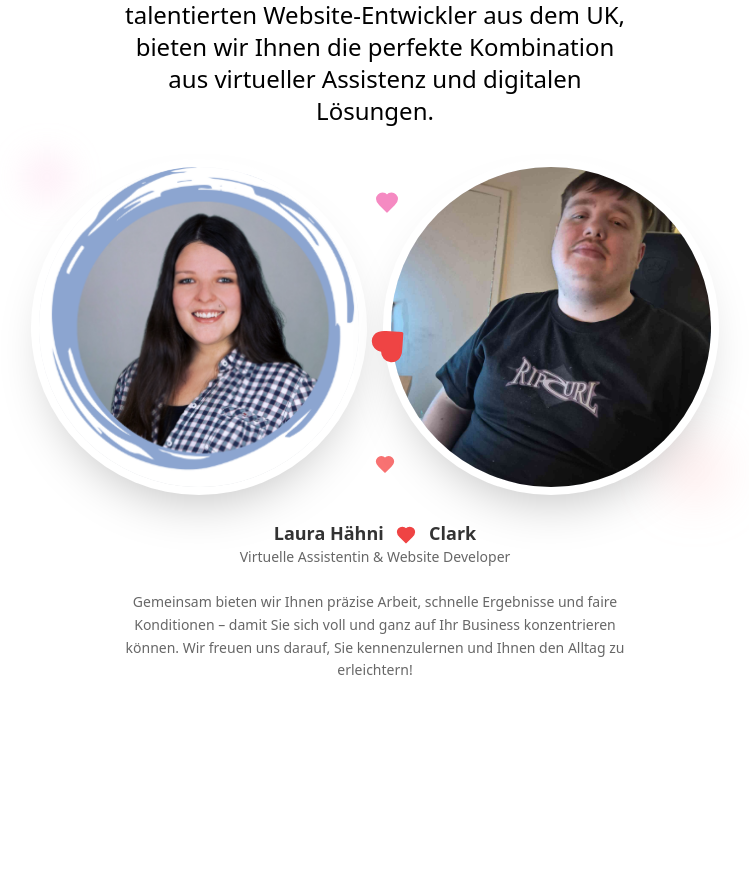
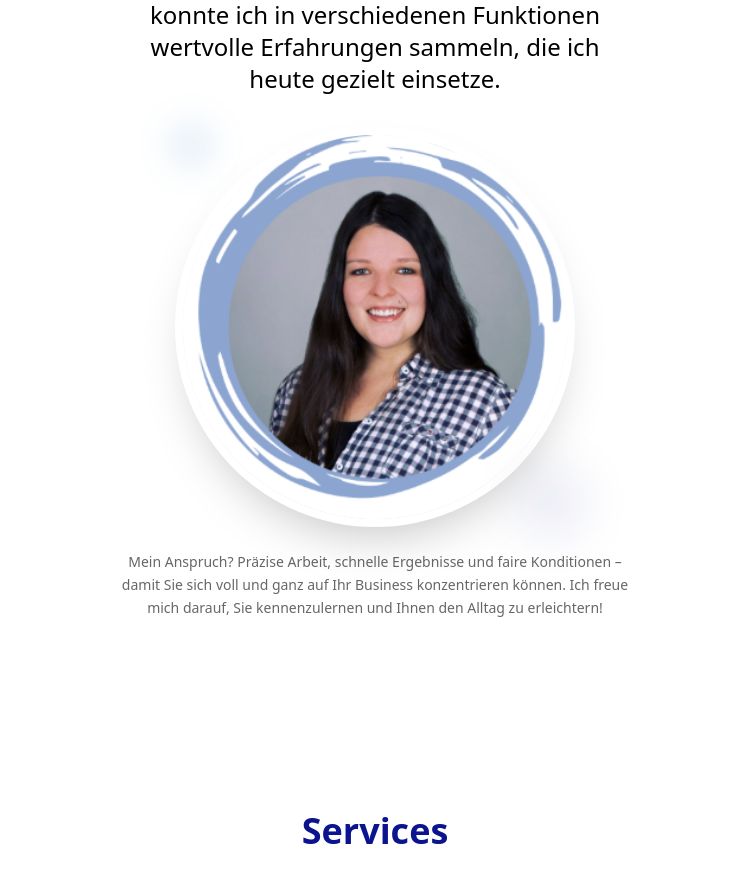
Before and after one commit to SensaiXo/haehni-virtuell-shop, a React (Vite) app: page / in a window 1280 px wide. Shown: the part 1189-2060 px from the top of the page, without its empty margins (265-1014 px from the left). Built offline with nearby package versions, Linux system fonts and the light colour scheme.

Commit message:
Reverted to commit 7b61add833c1b71443081103684bb9a168d83935

```diff
--- a/src/components/HeroSection.tsx
+++ b/src/components/HeroSection.tsx
@@ -1,6 +1,6 @@
 import React from 'react';
 import { Link } from 'react-router-dom';
-import { ArrowRight, Zap, Award, Clock, Heart } from 'lucide-react';
+import { ArrowRight, Zap, Award, Clock } from 'lucide-react';
 import { motion } from 'framer-motion';
 import { Button } from '@/components/ui/button';
 const HeroSection = () => {
@@ -135,20 +135,19 @@ const HeroSection = () => {
                 transition={{ duration: 0.6, delay: 0.6 }}
               >
                 "Grüezi, ich bin Laura Hähni...<br className="hidden sm:block" />
-                <span className="block mt-2">Seit einigen Jahren bin ich als virtuelle Assistentin selbstständig und unterstütze Unternehmen dabei, ihre Buchhaltung und administrativen Aufgaben effizient zu meistern. Zusammen mit Clark, unserem talentierten Website-Entwickler aus dem UK, bieten wir Ihnen die perfekte Kombination aus virtueller Assistenz und digitalen Lösungen.</span>
+                <span className="block mt-2">Seit einigen Jahren bin ich als virtuelle Assistentin selbstständig und unterstütze Unternehmen dabei, ihre Buchhaltung und administrativen Aufgaben effizient zu meistern. Vor meiner Selbstständigkeit konnte ich in verschiedenen Funktionen wertvolle Erfahrungen sammeln, die ich heute gezielt einsetze.</span>
               </motion.p>
 
-              {/* Couple Portrait */}
+              {/* Portrait */}
               <motion.div
-                className="flex justify-center mb-8 relative"
+                className="flex justify-center mb-8"
                 initial={{ opacity: 0, y: 30 }}
                 animate={{ opacity: 1, y: 0 }}
                 transition={{ duration: 0.8, delay: 0.8 }}
               >
-                <div className="relative flex items-center gap-8">
-                  {/* Laura's Portrait */}
+                <div className="relative">
                   <motion.div
-                    className="w-64 h-64 lg:w-80 lg:h-80 rounded-full overflow-hidden shadow-2xl ring-8 ring-[hsl(var(--brand-white))] bg-gradient-to-br from-[hsl(var(--brand-navy))]/5 to-[hsl(var(--brand-blue))]/5 relative z-10"
+                    className="w-80 h-80 lg:w-96 lg:h-96 rounded-full overflow-hidden shadow-2xl ring-8 ring-[hsl(var(--brand-white))] bg-gradient-to-br from-[hsl(var(--brand-navy))]/5 to-[hsl(var(--brand-blue))]/5"
                     whileHover={{ scale: 1.05 }}
                     transition={{ duration: 0.3 }}
                   >
@@ -159,97 +158,18 @@ const HeroSection = () => {
                       src="/lovable-uploads/bcba4a70-2042-41ab-b00e-dbebaf65b148.png"
                     />
                   </motion.div>
-
-                  {/* Floating Hearts Animation */}
+                  {/* Subtle floating accent */}
                   <motion.div
-                    className="absolute top-1/2 left-1/2 transform -translate-x-1/2 -translate-y-1/2 z-20"
-                    animate={{
-                      rotate: [0, 360],
-                      scale: [1, 1.2, 1]
-                    }}
-                    transition={{
-                      duration: 4,
-                      repeat: Infinity,
-                      ease: "easeInOut"
-                    }}
-                  >
-                    <Heart className="w-8 h-8 text-red-500 fill-red-500" />
-                  </motion.div>
-
-                  {/* Additional floating hearts */}
-                  <motion.div
-                    className="absolute top-8 left-1/2 transform -translate-x-1/2 z-15"
-                    animate={{
-                      y: [0, -20, 0],
-                      opacity: [0.7, 1, 0.7]
-                    }}
-                    transition={{
-                      duration: 3,
-                      repeat: Infinity,
-                      ease: "easeInOut",
-                      delay: 1
-                    }}
-                  >
-                    <Heart className="w-6 h-6 text-pink-400 fill-pink-400" />
-                  </motion.div>
-
-                  <motion.div
-                    className="absolute bottom-8 left-1/2 transform -translate-x-1/2 z-15"
-                    animate={{
-                      y: [0, 20, 0],
-                      opacity: [0.7, 1, 0.7]
-                    }}
-                    transition={{
-                      duration: 3,
-                      repeat: Infinity,
-                      ease: "easeInOut",
-                      delay: 2
-                    }}
-                  >
-                    <Heart className="w-5 h-5 text-red-400 fill-red-400" />
-                  </motion.div>
-
-                  {/* Clark's Portrait */}
-                  <motion.div
-                    className="w-64 h-64 lg:w-80 lg:h-80 rounded-full overflow-hidden shadow-2xl ring-8 ring-[hsl(var(--brand-white))] bg-gradient-to-br from-[hsl(var(--brand-navy))]/5 to-[hsl(var(--brand-blue))]/5 relative z-10"
-                    whileHover={{ scale: 1.05 }}
-                    transition={{ duration: 0.3 }}
-                  >
-                    <img
-                      alt="Clark – Website Developer from UK"
-                      className="w-full h-full object-cover object-center"
-                      loading="lazy"
-                      src="/lovable-uploads/7ec14da2-55de-492d-ac88-28b2e42f814e.png"
-                    />
-                  </motion.div>
-
-                  {/* Romantic glow effects */}
-                  <motion.div
-                    className="absolute -bottom-4 -right-4 w-16 h-16 bg-red-300/20 rounded-full blur-xl"
+                    className="absolute -bottom-4 -right-4 w-16 h-16 bg-[hsl(var(--brand-navy))]/10 rounded-full blur-xl"
                     animate={{ y: [0, -10, 0] }}
                     transition={{ duration: 3, repeat: Infinity, ease: "easeInOut" }}
                   />
                   <motion.div
-                    className="absolute -top-4 -left-4 w-12 h-12 bg-pink-300/20 rounded-full blur-lg"
+                    className="absolute -top-4 -left-4 w-12 h-12 bg-[hsl(var(--brand-blue))]/10 rounded-full blur-lg"
                     animate={{ y: [0, 10, 0] }}
                     transition={{ duration: 2, repeat: Infinity, ease: "easeInOut" }}
                   />
                 </div>
-              </motion.div>
-
-              {/* Names */}
-              <motion.div
-                className="text-center mb-6"
-                initial={{ opacity: 0 }}
-                animate={{ opacity: 1 }}
-                transition={{ duration: 0.6, delay: 1.0 }}
-              >
-                <p className="text-lg font-semibold text-black/80">
-                  Laura Hähni <Heart className="inline w-5 h-5 text-red-500 fill-red-500 mx-2" /> Clark
-                </p>
-                <p className="text-sm text-black/60">
-                  Virtuelle Assistentin & Website Developer
-                </p>
               </motion.div>
 
               {/* Microcopy */}
@@ -259,7 +179,7 @@ const HeroSection = () => {
                 animate={{ opacity: 1 }}
                 transition={{ duration: 0.6, delay: 1.2 }}
               >
-                Gemeinsam bieten wir Ihnen präzise Arbeit, schnelle Ergebnisse und faire Konditionen – damit Sie sich voll und ganz auf Ihr Business konzentrieren können. Wir freuen uns darauf, Sie kennenzulernen und Ihnen den Alltag zu erleichtern!
+                Mein Anspruch? Präzise Arbeit, schnelle Ergebnisse und faire Konditionen – damit Sie sich voll und ganz auf Ihr Business konzentrieren können. Ich freue mich darauf, Sie kennenzulernen und Ihnen den Alltag zu erleichtern!
               </motion.div>
             </div>
           </motion.div>
```
Also changed, not shown: public/lovable-uploads/7ec14da2-55de-492d-ac88-28b2e42f814e.png (deleted).
